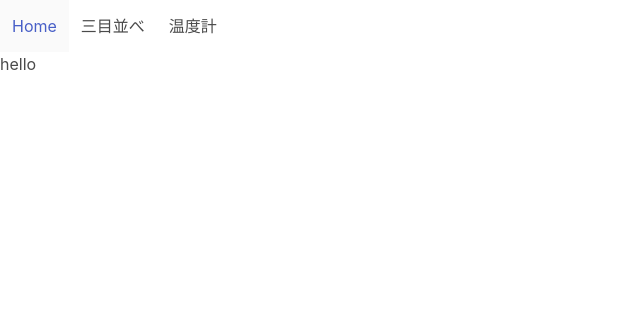
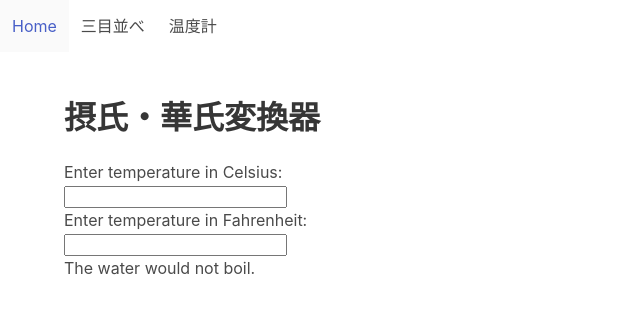
Before and after one commit to konafx/learn-react, a React (Create React App) app: page /temp in a window 1280 px wide. Shown: the top 314 px of the page, without its empty margins (0-640 px from the left). Built offline with nearby package versions, Linux system fonts and the light colour scheme.

Commit message:
finish temp

```diff
--- a/src/pages/temp.jsx
+++ b/src/pages/temp.jsx
@@ -1,7 +1,88 @@
-import React from "react";
+import React, { useState } from 'react';
+import PropTypes from 'prop-types';
+
+const scaleNames = {
+  c: 'Celsius',
+  f: 'Fahrenheit',
+};
+
+function toCelsius(fahrenheit) {
+  return ((fahrenheit - 32) * 5) / 9;
+}
+
+function toFahrenheit(celsius) {
+  return (celsius * 9) / 5 + 32;
+}
+
+function tryConvert(temperature, convert) {
+  const input = parseFloat(temperature);
+  if (Number.isNaN(input)) {
+    return '';
+  }
+  const output = convert(input);
+  const rounded = Math.round(output * 1000) / 1000;
+  return rounded.toString();
+}
+
+const BoilingVerdict = ({ celsius }) => {
+  if (celsius >= 100) {
+    return <p>The water would boil.</p>;
+  }
+  return <p>The water would not boil.</p>;
+};
+
+BoilingVerdict.propTypes = {
+  celsius: PropTypes.number,
+};
+
+const TemperatureInput = ({ temperature, scale, onTemperatureChange }) => {
+  const handleChange = (e) => {
+    onTemperatureChange(e.target.value);
+  };
+
+  return (
+    <fieldset>
+      <legend>Enter temperature in {scaleNames[scale]}:</legend>
+      <input value={temperature} onChange={handleChange} />
+    </fieldset>
+  );
+};
+
+TemperatureInput.propTypes = {
+  temperature: PropTypes.string,
+  scale: PropTypes.string,
+  onTemperatureChange: PropTypes.func,
+};
 
 const Temp = () => {
-  return <h1>hello</h1>;
+  const [scale, setScale] = useState('c');
+  const [temperature, setTempareture] = useState('');
+
+  const handleCelsiusChange = (temp) => {
+    setScale('c');
+    setTempareture(temp);
+  };
+
+  const handleFahrenheitChange = (temp) => {
+    setScale('f');
+    setTempareture(temp);
+  };
+
+  const celsius = scale === 'f' ? tryConvert(temperature, toCelsius) : temperature;
+  const fahrenheit = scale === 'c' ? tryConvert(temperature, toFahrenheit) : temperature;
+
+  return (
+    <section className="section">
+      <div className="container">
+        <h1 className="title">摂氏・華氏変換器</h1>
+        <div>
+          <TemperatureInput scale="c" temperature={celsius} onTemperatureChange={handleCelsiusChange} />
+          <TemperatureInput scale="f" temperature={fahrenheit} onTemperatureChange={handleFahrenheitChange} />
+          <BoilingVerdict celsius={parseFloat(celsius)} />
+        </div>
+      </div>
+    </section>
+  );
 };
 
 export default Temp;
```
Also changed, not shown: src/pages/tic-tac-toe.js (+8 -8 lines), .eslintrc.yml, .prettierrc.yaml (added).
